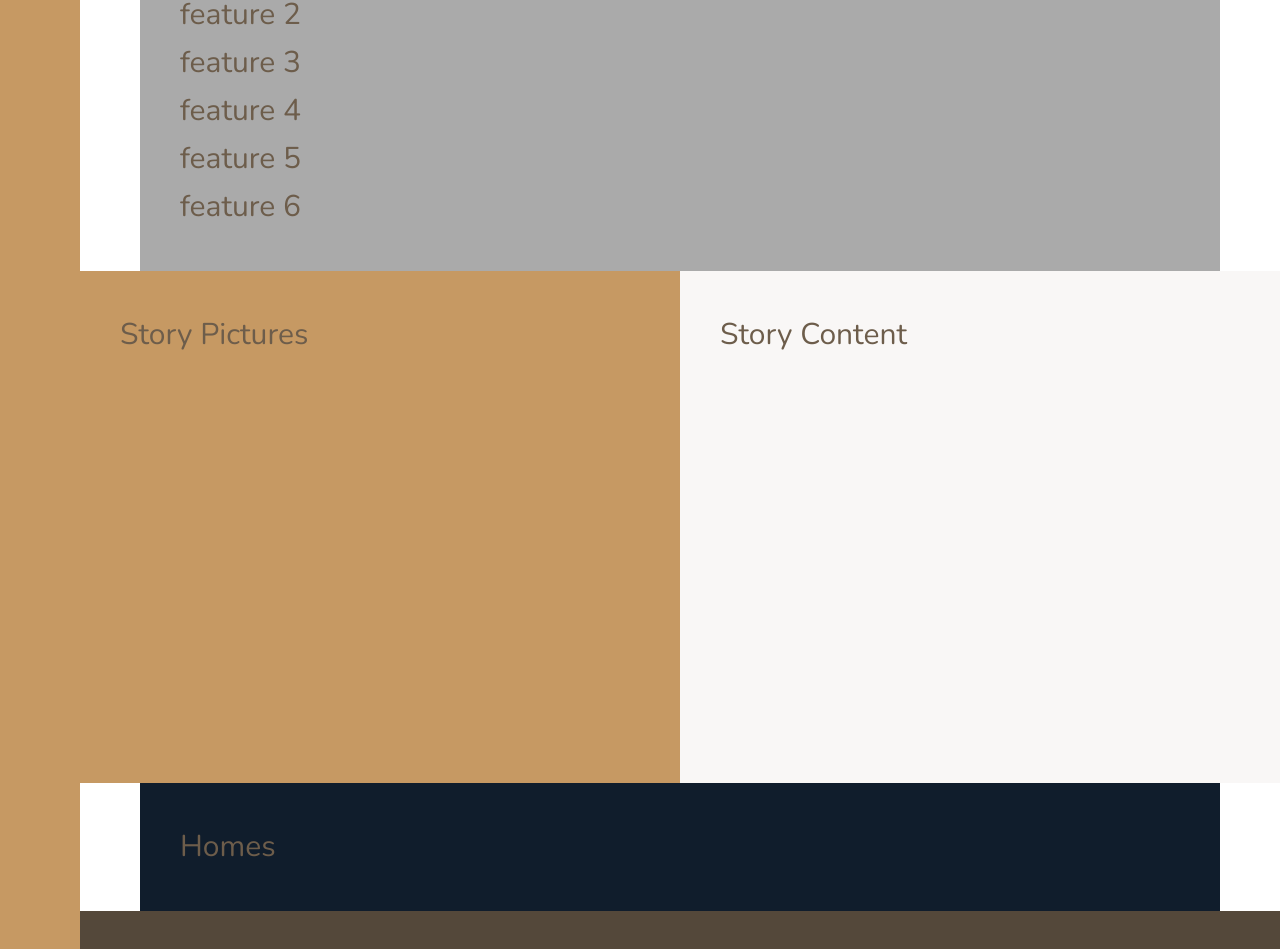
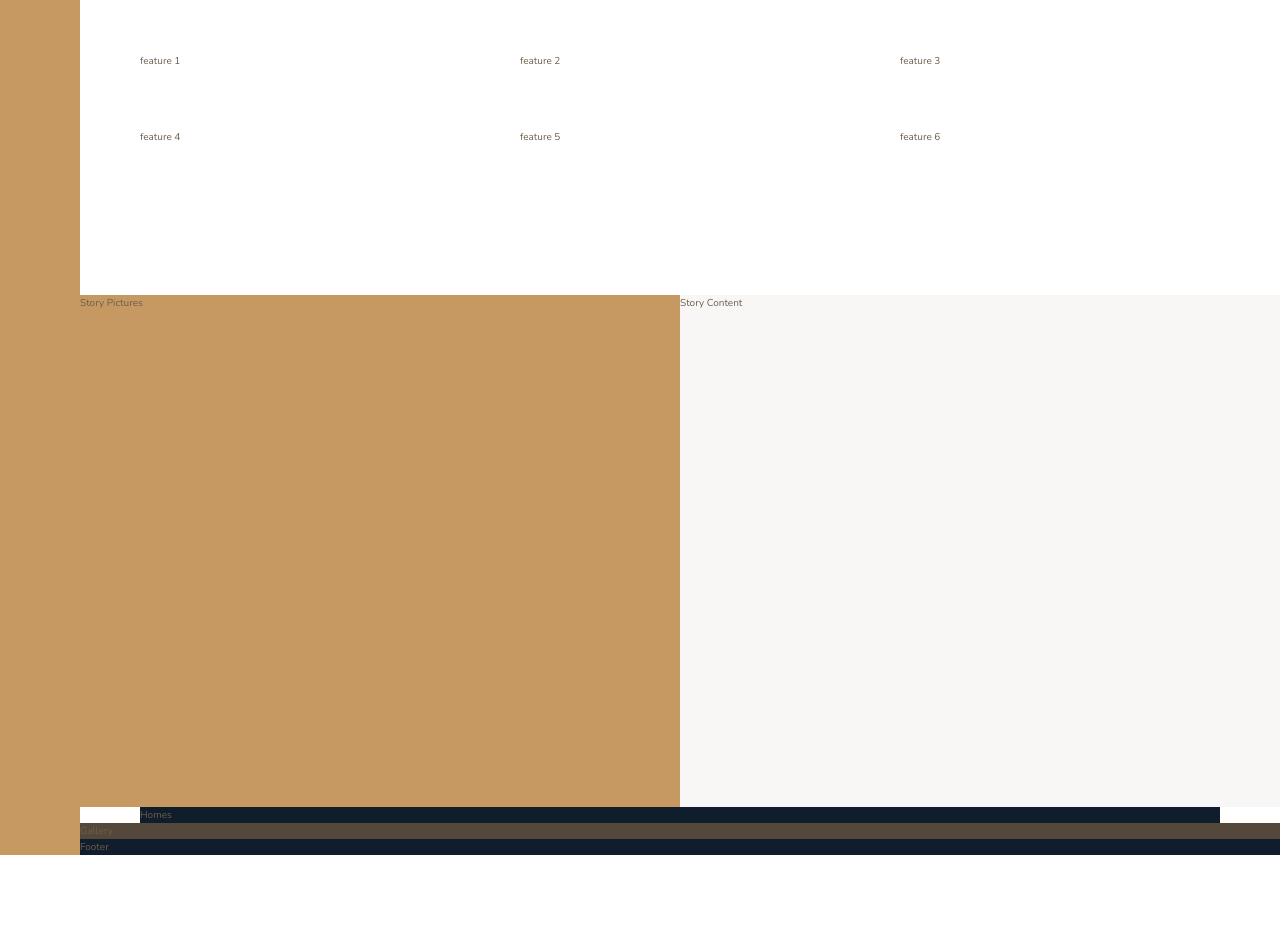
Before and after one commit to kerstin-w/Nexter, a website: page index.html in a window 1280 px wide. Shown: the part 737-1686 px from the top of the page. After the commit the page ends 1592 px from the top, so only its background shows below. Drawn offline with nearby package versions, Linux system fonts and the light colour scheme.

Commit message:
feat: create basic subgrid for the features section

```diff
--- a/sass/_base.scss
+++ b/sass/_base.scss
@@ -52,9 +52,4 @@ body {
     [sidebar-start]8rem [sidebar-end full-start] minmax(6rem, 1fr)
     [center-start]repeat(8, [col-start] minmax(min-content, 14rem) [col-end])
     [center-end] minmax(6rem, 1fr) [full-end];
-
-  & > * {
-    padding: 40px;
-    font-size: 3rem;
-  }
 }
--- a/sass/_features.scss
+++ b/sass/_features.scss
@@ -1,6 +1,11 @@
 .features {
-  background-color: $color-grey-light-2;
   // Sets the grid column to be centered within the grid container.
   // The column starts at the center-start line and ends at the center-end line.
   grid-column: center-start / center-end;
+
+  margin: 15rem 0;
+
+  display: grid;
+  grid-template-columns: repeat(3, 1fr);
+  grid-gap: 6rem;
 }
```
Also changed, not shown: css/style.css.
